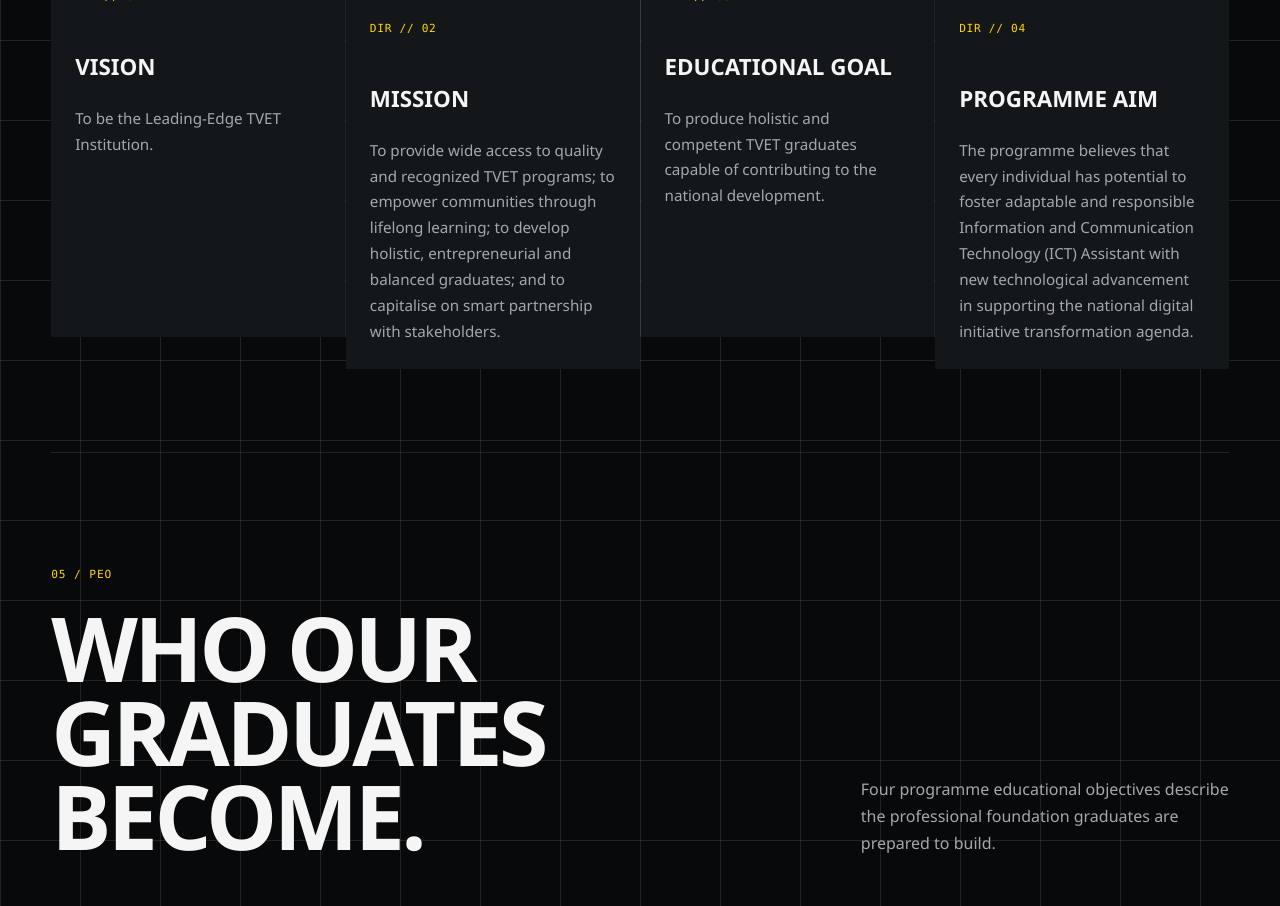
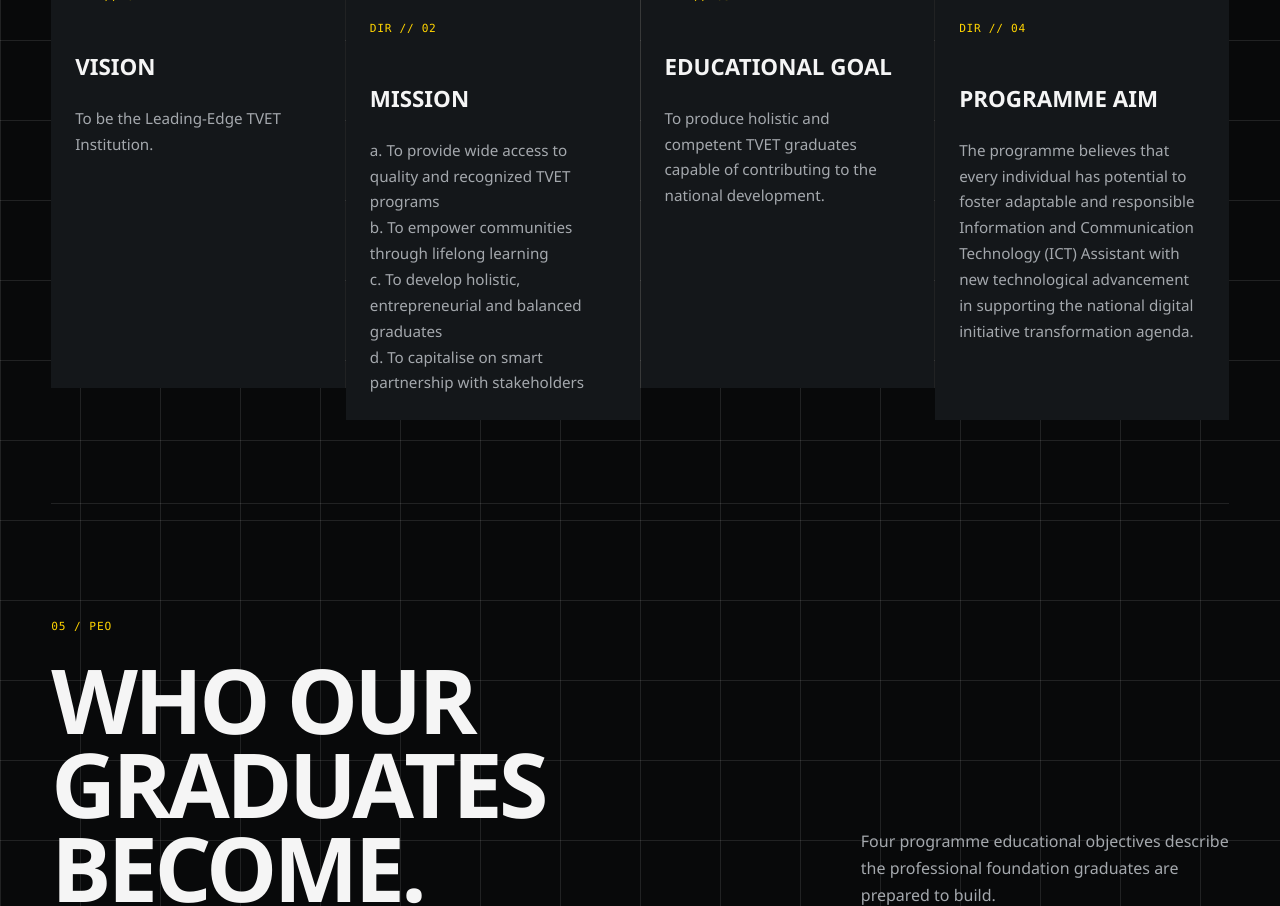
Before and after one commit to saifulhairuddin/dit-jtmk-puo, a React (Vite) app: page / in a window 1280 px wide. Shown: the part 5000-5906 px from the top of the page. Built offline with nearby package versions, Linux system fonts and the light colour scheme.

Commit message:
Use official direction statements

```diff
--- a/src/App.jsx
+++ b/src/App.jsx
@@ -45,7 +45,7 @@ const careerGroups = {
 
 const directionItems = [
   ['direction-vision', 'DIR // 01', 'Vision', 'To be the Leading-Edge TVET Institution.'],
-  ['direction-mission', 'DIR // 02', 'Mission', 'To provide wide access to quality and recognized TVET programs; to empower communities through lifelong learning; to develop holistic, entrepreneurial and balanced graduates; and to capitalise on smart partnership with stakeholders.'],
+  ['direction-mission', 'DIR // 02', 'Mission', 'a. To provide wide access to quality and recognized TVET programs\nb. To empower communities through lifelong learning\nc. To develop holistic, entrepreneurial and balanced graduates\nd. To capitalise on smart partnership with stakeholders'],
   ['educational-goal', 'DIR // 03', 'Educational Goal', 'To produce holistic and competent TVET graduates capable of contributing to the national development.'],
   ['programme-aim', 'DIR // 04', 'Programme Aim', 'The programme believes that every individual has potential to foster adaptable and responsible Information and Communication Technology (ICT) Assistant with new technological advancement in supporting the national digital initiative transformation agenda.'],
 ];
--- a/src/styles/global.css
+++ b/src/styles/global.css
@@ -497,6 +497,7 @@ h1 {
   color: var(--color-muted);
   font-size: 0.95rem;
   line-height: 1.7;
+  white-space: pre-line;
 }
 
 .outcome-grid,
```
